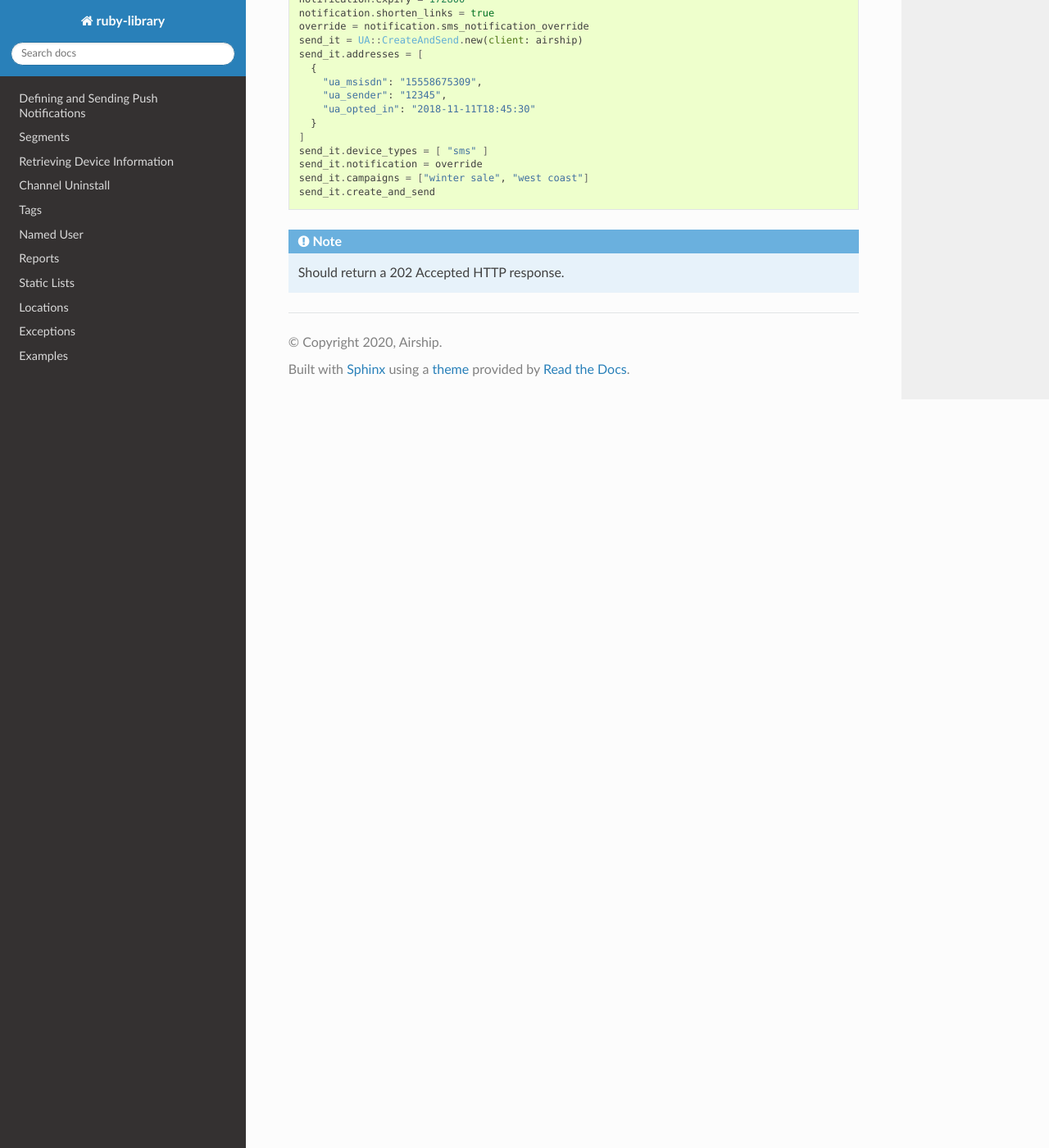
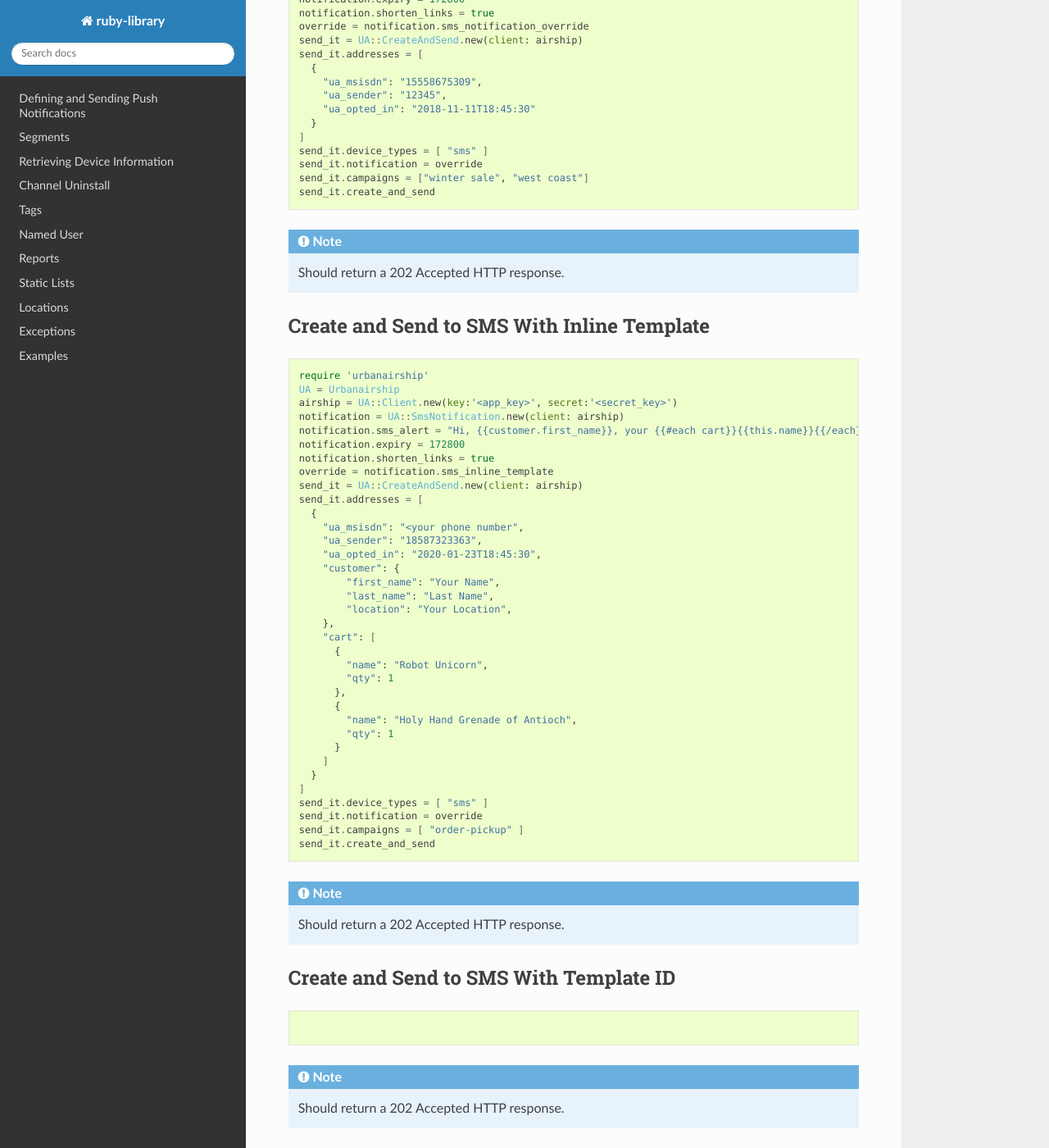
Before and after one commit to urbanairship/ruby-library, a Sphinx documentation site: the page built from docs/create_and_send.rst, in a window 1280 px wide and 1400 px high, scrolled down 3845 px. Shown: the whole window at 82% size. Built offline with Sphinx 7.4.7 and the Read the Docs theme 2.0.0, drawn with Linux system fonts in a browser that asks for light colours; the version number could not be read and is left out.

Commit message:
update rst docs

```diff
--- a/docs/create_and_send.rst
+++ b/docs/create_and_send.rst
@@ -219,3 +219,58 @@ Create and Send to SMS Override
 .. note::
 
   Should return a 202 Accepted HTTP response.
+
+Create and Send to SMS With Inline Template
+-------------------------------------------
+
+.. code-block:: ruby
+
+  require 'urbanairship'
+  UA = Urbanairship
+  airship = UA::Client.new(key:'<app_key>', secret:'<secret_key>')
+  notification = UA::SmsNotification.new(client: airship)
+  notification.sms_alert = "Hi, {{customer.first_name}}, your {{#each cart}}{{this.name}}{{/each}} are ready to pickup at our {{customer.location}} location!"
+  notification.expiry = 172800
+  notification.shorten_links = true
+  override = notification.sms_inline_template
+  send_it = UA::CreateAndSend.new(client: airship)
+  send_it.addresses = [
+    {
+      "ua_msisdn": "<your phone number",
+      "ua_sender": "18587323363",
+      "ua_opted_in": "2020-01-23T18:45:30",
+      "customer": {
+          "first_name": "Your Name",
+          "last_name": "Last Name",
+          "location": "Your Location",
+      },
+      "cart": [
+        {
+          "name": "Robot Unicorn",
+          "qty": 1
+        },
+        {
+          "name": "Holy Hand Grenade of Antioch",
+          "qty": 1
+        }
+      ]
+    }
+  ]
+  send_it.device_types = [ "sms" ]
+  send_it.notification = override
+  send_it.campaigns = [ "order-pickup" ]
+  send_it.create_and_send
+
+.. note::
+
+  Should return a 202 Accepted HTTP response.
+
+Create and Send to SMS With Template ID
+---------------------------------------
+
+.. code-block:: ruby
+
+
+.. note::
+
+  Should return a 202 Accepted HTTP response.
```
Also changed, not shown: 2 other files.
